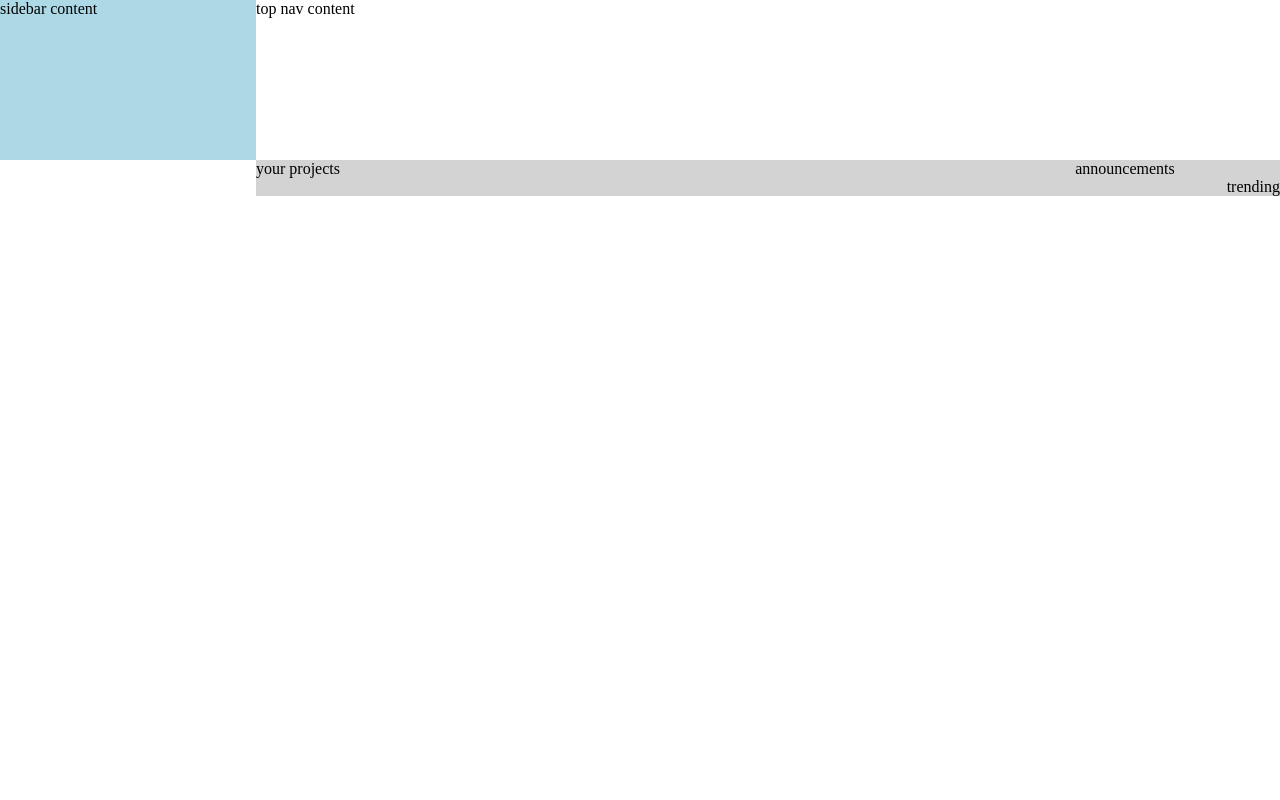
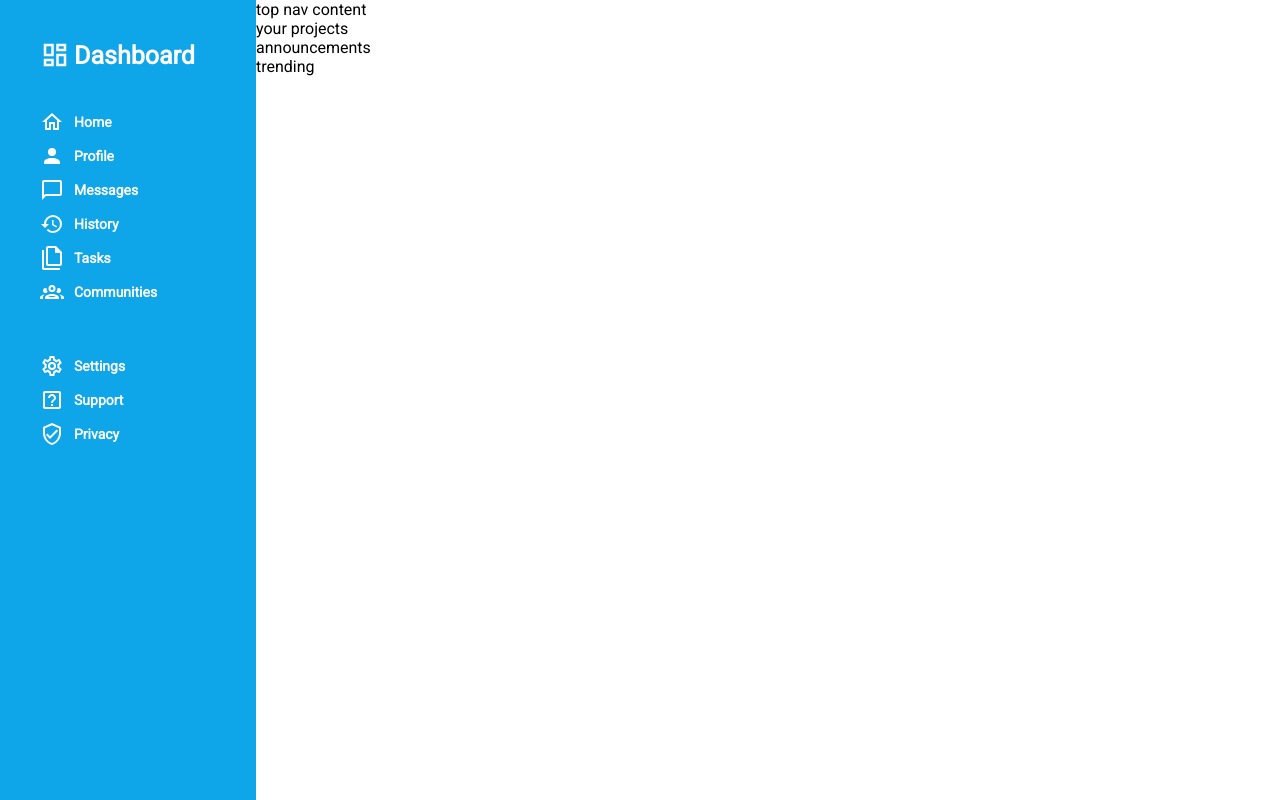
Before and after one commit to rizkships/dashboard-odin, a plain HTML site: page index.html in a window 1280 px wide. Drawn offline with Linux system fonts and the light colour scheme.

Commit message:
Add sidebar items with styling

```diff
--- a/index.html
+++ b/index.html
@@ -8,10 +8,55 @@
     <script src="main.js" defer></script>
 </head>
 <body>
-    <div class="main-container">
+    <div class="grid">
         <div class="sidebar">
-            sidebar content
+            <div class="logo-text">
+                <img style="width: 30px;height: 30px;"  src="assets/view-dashboard-outline.svg" alt="logo">
+                <h1>Dashboard</h1>
+            </div>
+            <div class="list-items">
+                <div class="icon-text">
+                    <img style="width: 24px;height: 24px;" src="assets/home-outline.svg" alt="home">
+                    <p>Home</p>
+                </div>
+                 <div class="icon-text">
+                    <img style="width: 24px;height: 24px;"  src="assets/account.svg" alt="profile">
+                    <p>Profile</p>
+                 </div>
+                 <div class="icon-text">
+                    <img style="width: 24px;height: 24px;"  src="assets/message-outline.svg" alt="messages">
+                    <p>Messages</p>
+                 </div>
+                 <div class="icon-text">
+                    <img style="width: 24px;height: 24px;"  src="assets/history.svg" alt="history">
+                    <p>History</p>
+                 </div>
+                 <div class="icon-text">
+                    <img style="width: 24px;height: 24px;"  src="assets/file-multiple-outline.svg" alt="tasks">
+                    <p>Tasks</p>
+                 </div>
+                 <div class="icon-text">
+                    <img style="width: 24px;height: 24px;"  src="assets/account-group-outline.svg" alt="communities">
+                    <p>Communities</p>
+                 </div>
+
+                 <div class="list-items-bottom">
+                 <div class="icon-text">
+                    <img style="width: 24px;height: 24px;"  src="assets/cog-outline.svg" alt="settings">
+                    <p>Settings</p>
+                 </div>
+                 <div class="icon-text">
+                    <img style="width: 24px;height: 24px;"  src="assets/help-box-outline.svg" alt="support">
+                    <p>Support</p>
+                 </div>
+                 <div class="icon-text">
+                    <img style="width: 24px;height: 24px;"  src="assets/shield-check-outline.svg" alt="privacy">
+                    <p>Privacy</p>
+                 </div>
+             </div>
         </div>
+        </div>
+        <div class="main">
         <div class="top-nav">
             top nav content
         </div>
@@ -26,9 +71,10 @@
         <div class="trending">
             trending
         </div>
+        </div>
+       </div>
     </div>
-        </div>
-    </div>
+</div>
 
 
 </body>
--- a/styles.css
+++ b/styles.css
@@ -1,22 +1,65 @@
-body {
-    display: grid;
+@import url('https://fonts.googleapis.com/css2?family=Roboto&display=swap');
+* {
     margin: 0px;
     padding: 0px;
+}
+
+body {
+    font-family: Roboto, sans-serif;
+}
+
+.grid {
+    display: grid;
+    grid-template-columns: 1fr 4fr;
 
 }
 
-.main-container {
-    display: grid;
-    grid-template-columns: 1fr 4fr;
-}
-
 .sidebar {
-    background-color: lightblue;
-    border: black;
-    width: 20vw;
+    background-color: #0ea5e9;
+    height: 100vh;
+    color: white;
 
 }
 
+.logo-text {
+    display: flex;
+    flex-direction: row;
+    justify-content: flex-start;
+    align-items: center;
+    margin: 40px 40px;
+}
+
+.logo-text h1 {
+    font-size: 25px;
+    margin-left: 4px; /* smaller margin than icon texts to account for bigger logo */
+}
+
+.icon-text {
+    display: flex;
+    flex-direction: row;
+    justify-content: flex-start;
+    align-items: center;
+    margin: 10px 40px;
+}
+
+.icon-text p {
+    margin-left: 10px;
+    font-size: 14px;
+    font-weight: 700;
+}
+.list-items-bottom {
+    margin-top: 50px;
+}
+.main {
+    background-color: white;
+    height: 100vh;
+}
+
+img {
+filter: brightness(0) invert(1);
+
+}
+/*
 .top-nav {
     background-color: white;
     border: black;
@@ -44,5 +87,60 @@ body {
 
 .trending {
     display: grid;
-    justify-self: flex-end;
+
 }
+
+
+
+
+img {
+    height: 35px;
+    width: 35px;
+    filter: brightness(0) invert(1);
+
+}
+
+
+.icon-text {
+    display: flex;
+    justify-content: flex-start;
+    align-items: center;
+    margin: 10px 40px;
+    flex-direction: row;
+}
+/*
+
+span {
+    font-family: system-ui, -apple-system, BlinkMacSystemFont, 'Segoe UI', Roboto, Oxygen, Ubuntu, Cantarell, 'Open Sans', 'Helvetica Neue', sans-serif;
+
+}
+.dashboard {
+    display: grid;
+    font-size: 20px;
+    justify-content: center;
+    align-items: center;
+    color: white;
+}
+
+.branding {
+    display: flex;
+
+}
+
+img {
+    height: 25px;
+    width: 25px;
+    filter: brightness(0) invert(1);
+
+}
+
+.home {
+    display: flex;
+
+}
+
+.icon-text {
+    display: grid;
+    justify-content: center;
+    align-items: center;
+}
```
